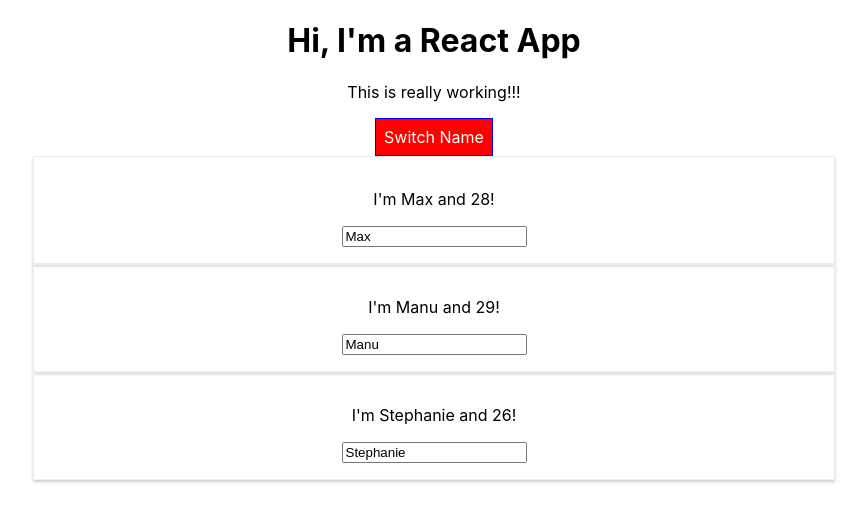
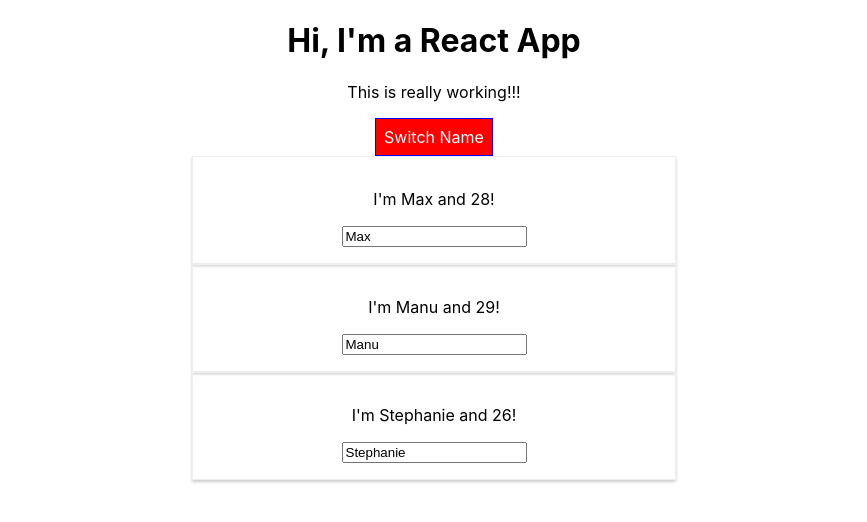
Before and after one commit to Jamie95187/udemy-react-course, a React (Create React App) app: page / in a window 1280 px wide. Both pictures are taken after a click on the button "Switch Name". Shown: the top 522 px of the page, without its empty margins (206-1073 px from the left). Built offline with nearby package versions, Linux system fonts and the light colour scheme.

Commit message:
add radium styleroot to person

```diff
--- a/src/App.js
+++ b/src/App.js
@@ -1,5 +1,5 @@
 import React, { Component } from 'react';
-import Radium from 'radium';
+import Radium, { StyleRoot } from 'radium';
 import Person from './Person/Person';
 import './App.css';
 
@@ -121,6 +121,7 @@
     }
 
     return (
+      <StyleRoot>
         <div className="App">
           <h1>Hi, I'm a React App</h1>
           <p className={classes.join(' ')}>This is really working!!!</p>
@@ -129,6 +130,7 @@
           onClick={this.togglePersonsHandler}>Switch Name</button>
           {persons}
         </div>
+      </StyleRoot>
     )
   };
 }
--- a/src/Person/Person.js
+++ b/src/Person/Person.js
@@ -1,11 +1,17 @@
 import React from 'react';
+import Radium from 'radium';
 import './Person.css';
 
 // Presentational, stateless, dumb component should have more than stateful components
 
 const person = (props) => {
+  const style = {
+    '@media (min-width: 500px)':{
+      width: '450px'
+    }
+  };
   return (
-    <div className='Person'>
+    <div className='Person' style={style}>
       <p onClick={props.click}>I'm {props.name} and {props.age}!</p>
       <p>{props.children}</p>
       <input type='text' onChange={props.changed} value={props.name}/>
@@ -13,4 +19,4 @@
   )
 }
 
-export default person;
+export default Radium(person);
```
Lines whose indentation alone changed are shown as unchanged.
